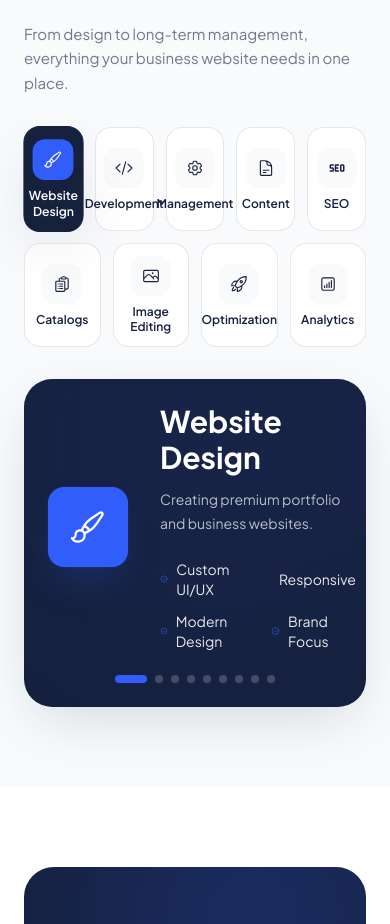
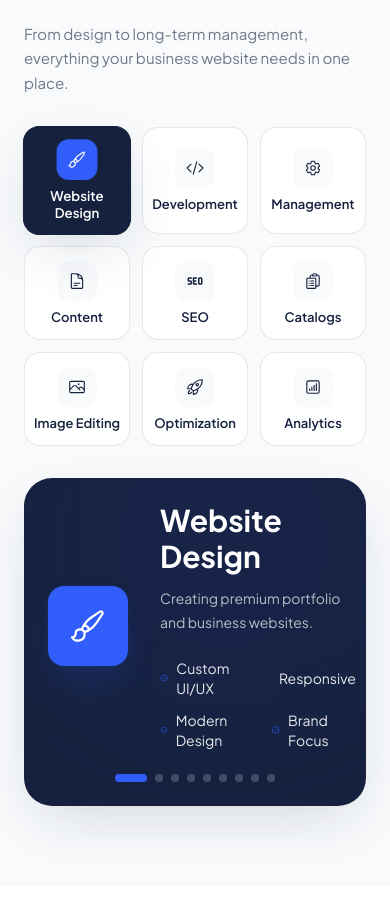
Before and after one commit to ahmedkhld99/Hero-Portfolio, a React (Vite) app: page / in a window 390 px wide. Shown: the part 2826-3750 px from the top of the page. Built offline with nearby package versions, Linux system fonts and the light colour scheme.

Commit message:
Update services section

```diff
--- a/src/components/ServiceCard.jsx
+++ b/src/components/ServiceCard.jsx
@@ -29,7 +29,7 @@ export default function ServiceCard({
         </div>
 
         <h3
-      className={`text-[12px] sm:text-[13px] lg:text-[14px] font-semibold leading-tight text-center break-words ${
+          className={`text-[13px] md:text-[14px] font-semibold leading-tight break-words transition-colors ${
             isActive ? 'text-white' : 'text-primary'
           }`}
         >
--- a/src/components/Services.jsx
+++ b/src/components/Services.jsx
@@ -88,11 +88,8 @@ export default function Services() {
           description="From design to long-term management, everything your business website needs in one place."
         />
 
-<div className="mt-8 space-y-3 ">
-
-  {/* Row 1 */}
-  <div className="grid grid-cols-5 gap-3">
-    {services.slice(0, 5).map((service, i) => (
+<div className="mt-8 grid grid-cols-3 md:grid-cols-4 lg:grid-cols-5 gap-3">
+  {services.map((service, i) => (
     <ServiceCard
       key={service.title}
       service={service}
@@ -100,20 +97,6 @@ export default function Services() {
       onActivate={() => setActive(i)}
     />
   ))}
-  </div>
-
-  {/* Row 2 */}
-  <div className="grid grid-cols-4 gap-3 ">
-    {services.slice(5).map((service, i) => (
-      <ServiceCard
-        key={service.title}
-        service={service}
-        isActive={active === i + 5}
-        onActivate={() => setActive(i + 5)}
-      />
-    ))}
-  </div>
-
 </div>
 <div className="mt-8 flex justify-center">
   <div
```
Lines whose indentation alone changed are shown as unchanged.
